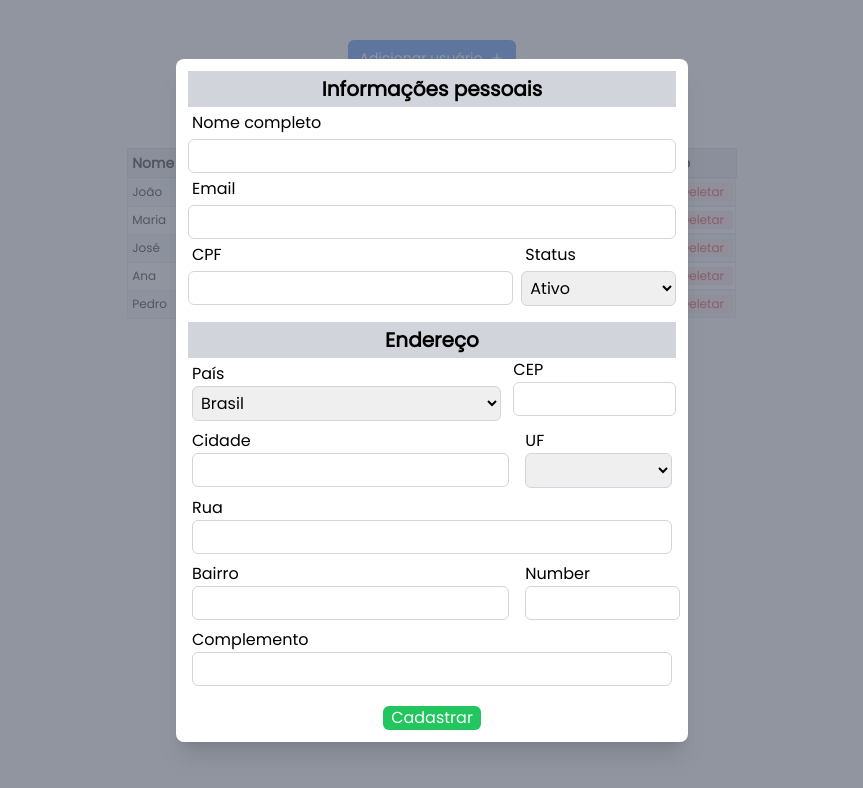
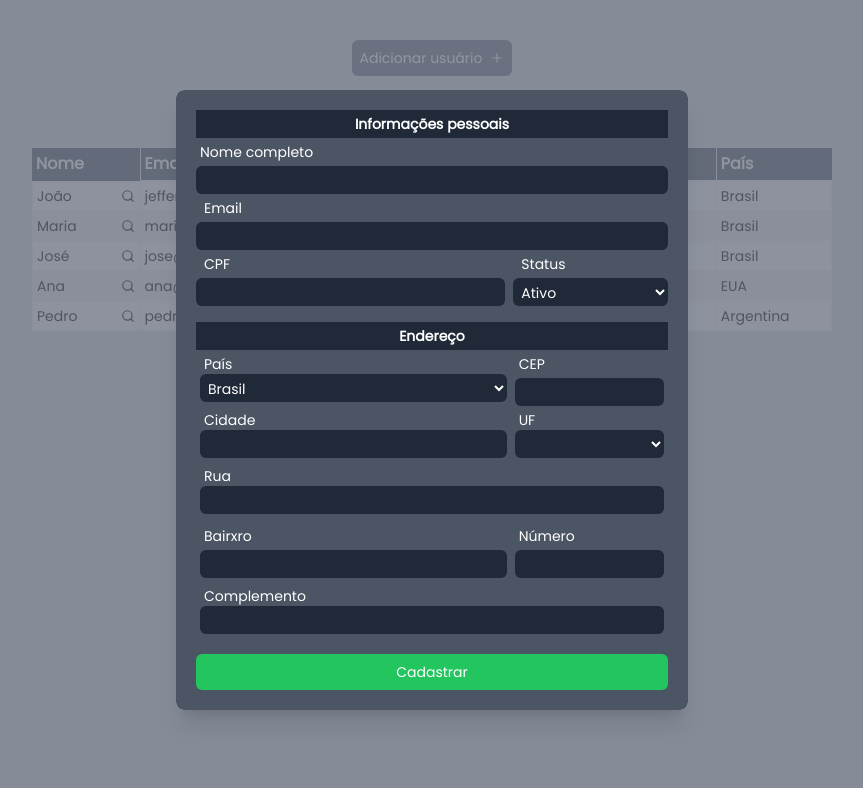
Before and after one commit to jeffersondrs/mobidata-test-frontend, a Next.js app: page / in a window 1280 px wide. Both pictures are taken after typing "Sample" into the empty fields and a click on the button "Adicionar usuário". Shown: the top 788 px of the page, without its empty margins (208-1071 px from the left). Built offline with nearby package versions, Linux system fonts and the light colour scheme.

Commit message:
update: layout and some logic

```diff
--- a/src/app/page.tsx
+++ b/src/app/page.tsx
@@ -21,7 +21,7 @@ export default function Home() {
   const { filteredData } = FilterUser();
 
   return (
-    <main className="flex min-h-screen flex-col items-center justify-start p-10 gap-5">
+    <main className="flex min-h-screen flex-col items-center justify-start p-10 gap-5 bg-gray-300">
       <Modal isOpen={isModalOpen} onClose={() => setIsModalOpen(false)}>
         <Form />
       </Modal>
--- a/src/components/Form/Button/Button.tsx
+++ b/src/components/Form/Button/Button.tsx
@@ -4,17 +4,17 @@ import React from "react";
 import { ButtonProps } from "@/types/globalt-types";
 
 const Button = ({ children, onClick, disabled, buttonType = "button", styles }: ButtonProps) => {
-  let buttonClass = "bg-blue-500 text-white py-2 px-3 rounded-md hover:bg-blue-700 text-sm";
+  let buttonClass = "bg-gray-500 text-white p-2 rounded-md hover:bg-blue-700 text-sm";
 
   switch (buttonType) {
     case "submit":
-      buttonClass = "bg-green-500 text-white px-2 rounded-md hover:bg-green-700";
+      buttonClass = "bg-green-500 text-white w-full p-2 rounded-md hover:bg-green-700";
       break;
     case "update":
-      buttonClass = "bg-yellow-500 text-white px-2 rounded-md hover:bg-yellow-700";
+      buttonClass = "bg-yellow-500 text-white w-full p-2 rounded-md hover:bg-yellow-700";
       break;
     case "delete":
-      buttonClass = "bg-red-500 text-white px-2 rounded-md hover:bg-red-700";
+      buttonClass = "bg-red-500 text-white w-full p-2 rounded-md hover:bg-red-700";
       break;
     case "button":
       buttonClass = styles || buttonClass;
@@ -28,7 +28,7 @@ const Button = ({ children, onClick, disabled, buttonType = "button", styles }:
       onClick={onClick}
       disabled={disabled}
       className={`${buttonClass} ${disabled && "cursor-not-allowed"}
-        transition duration-200 ease-in-out
+        transition duration-200 ease-in-out text-xs sm:text-sm
         ${styles}
       `}
     >
--- a/src/components/Form/Form.tsx
+++ b/src/components/Form/Form.tsx
@@ -4,8 +4,8 @@ import React from "react";
 import { useForm } from "react-hook-form";
 import { zodResolver } from "@hookform/resolvers/zod";
 import { FormSchema, FormInput } from "@/utils/schema-zod";
-import { Button } from "./Button/Button";
 import { ufCidadesList } from "@/utils/utils";
+import { Button } from "@/components/index";
 
 export function Form() {
   const {
@@ -39,62 +39,83 @@ export function Form() {
   };
 
   return (
-    <form onSubmit={handleSubmit(onSubmit)} className="space-y-4 p-3">
-      <div className="">
-        <h1 className="text-xl font-bold bg-gray-300 p-1 text-center">
+    <form
+      onSubmit={handleSubmit(onSubmit)}
+      className="space-y-4 p-5 bg-gray-600"
+    >
+      <div>
+        <h1 className="text-xs sm:text-sm font-bold bg-gray-800 p-1 text-center text-white">
           Informações pessoais
         </h1>
         <div className="flex flex-col">
-          <div className="flex flex-row justify-between items-center p-1">
-            <label htmlFor="name">Nome completo</label>
+          <div className="flex flex-row justify-between items-center p-1 text-white text-xs sm:text-sm">
+            <label htmlFor="name" className="pxx-1">
+              Nome completo
+            </label>
             {errors.name && (
-              <p className="text-red-500 text-xs">{errors.name.message}</p>
+              <p className="text-orange-500 text-xs">{errors.name.message}</p>
             )}
           </div>
           <input
             type="text"
             {...register("name")}
-            className="border border-gray-300 rounded-md p-1"
+            className="rounded-md
+              ring-0 outline-none h-7
+            px-2 bg-gray-800 text-white"
           />
         </div>
         <div className="flex flex-col">
-          <div className="flex flex-row justify-between items-center p-1">
-            <label htmlFor="email">Email</label>
+          <div className="flex flex-row justify-between items-center p-1 text-white text-xs sm:text-sm">
+            <label htmlFor="email" className="px-1">
+              Email
+            </label>
             {errors.email && (
-              <p className="text-red-500 text-xs">{errors.email.message}</p>
+              <p className="text-orange-500 text-xs">{errors.email.message}</p>
             )}
           </div>
           <input
             type="email"
             {...register("email")}
-            className="border border-gray-300 rounded-md p-1"
+            className="rounded-md
+              ring-0 outline-none h-7
+            px-2 bg-gray-800 text-white"
           />
         </div>
-        <div className="flex flex-row gap-2 ">
+        <div className="flex flex-row justify-center items-center gap-2">
           <div className="flex flex-col w-4/6">
-            <div className="flex flex-row justify-between items-center p-1">
-              <label htmlFor="cpf">CPF</label>
+            <div className="flex flex-row justify-between items-center text-white text-xs sm:text-sm p-1">
+              <label htmlFor="cpf" className="px-1">
+                CPF
+              </label>
               {errors.cpf && (
-                <p className="text-red-500 text-xs">{errors.cpf.message}</p>
+                <p className="text-orange-500 text-xs">{errors.cpf.message}</p>
               )}
             </div>
             <input
               type="text"
               {...register("cpf")}
-              className="border border-gray-300 rounded-md p-1"
+              className="rounded-md
+              ring-0 outline-none h-7 text-xs sm:text-sm
+            px-2 bg-gray-800 text-white"
               maxLength={11}
             />
           </div>
           <div className="flex flex-col w-2/6">
-            <div className="flex flex-row justify-between items-center p-1">
-              <label htmlFor="status">Status</label>
+            <div className="flex flex-row justify-between items-center text-white text-xs sm:text-sm p-1">
+              <label htmlFor="status" className="px-1">
+                Status
+              </label>
               {errors.status && (
-                <p className="text-red-500 text-xs">{errors.status.message}</p>
+                <p className="text-orange-500 text-xs">
+                  {errors.status.message}
+                </p>
               )}
             </div>
             <select
               {...register("status")}
-              className="border border-gray-300 rounded-md p-1"
+              className="rounded-md
+              ring-0 outline-none h-7 text-xs sm:text-sm
+            p-1 bg-gray-800 text-white"
             >
               <option value="active">Ativo</option>
               <option value="inactive">Inativo</option>
@@ -102,16 +123,20 @@ export function Form() {
           </div>
         </div>
       </div>
-      <div className="gap-2">
-        <h1 className="text-xl font-bold bg-gray-300 p-1 text-center">
+      <div>
+        <h1 className="text-xs sm:text-sm font-bold bg-gray-800 text-white p-1 text-center">
           Endereço
         </h1>
-        <div className="flex flex-row gap-2">
-          <div className="flex flex-col w-4/6 p-1">
-            <label htmlFor="country">País</label>
+        <div className="flex flex-row justify-center items-center">
+          <div className="flex flex-col w-4/6 px-1 text-white text-xs sm:text-sm">
+            <label htmlFor="country" className="px-1">
+              País
+            </label>
             <select
               {...register("country")}
-              className="border border-gray-300 rounded-md p-1"
+              className="rounded-md
+              ring-0 outline-none h-7
+            p-1 bg-gray-800 text-white"
             >
               <option value="Brasil">Brasil</option>
               <option value="EUA">EUA</option>
@@ -120,66 +145,82 @@ export function Form() {
               <option value="Uruguai">Uruguai</option>
             </select>
             {errors.country && (
-              <p className="text-red-500 text-xs">{errors.country.message}</p>
+              <p className="text-orange-500 text-xs">
+                {errors.country.message}
+              </p>
             )}
           </div>
-          <div className="flex flex-col w-2/6">
-            <div className="flex flex-row justify-between items-center ">
+          <div className="flex flex-col w-2/6 px-1">
+            <div className="flex flex-row justify-between items-center text-white text-xs sm:text-sm p-1">
               <label htmlFor="cep">CEP</label>
               {errors.cep && (
-                <p className="text-red-500 text-xs">{errors.cep.message}</p>
+                <p className="text-orange-500 text-xs">{errors.cep.message}</p>
               )}
             </div>
             <input
               type="text"
               {...register("cep")}
-              className="border border-gray-300 rounded-md p-1"
+              className="rounded-md
+              ring-0 outline-none h-7 text-xs sm:text-sm
+            p-2 bg-gray-800 text-white"
               maxLength={8}
             />
           </div>
         </div>
-        <div className="flex flex-row gap-2">
-          <div className="flex flex-col w-4/6 p-1">
-            <label htmlFor="city">Cidade</label>
+        <div className="flex flex-row justify-center items-center">
+          <div className="flex flex-col w-4/6 p-1 text-white text-xs sm:text-sm">
+            <label htmlFor="city" className="px-1">
+              Cidade
+            </label>
             <input
               type="text"
               {...register("city")}
-              className="border border-gray-300 rounded-md p-1"
+              className="rounded-md
+              ring-0 outline-none h-7 text-xs sm:text-sm
+            p-2 bg-gray-800 text-white"
             />
             {errors.city && (
-              <p className="text-red-500 text-xs">{errors.city.message}</p>
+              <p className="text-orange-500 text-xs">{errors.city.message}</p>
             )}
           </div>
-          <div className="flex flex-col w-2/6 p-1">
-            <label htmlFor="state">UF</label>
+          <div className="flex flex-col w-2/6 p-1 text-white text-xs sm:text-sm">
+            <label htmlFor="state" className="px-1">
+              UF
+            </label>
             <select
               {...register("state")}
-              className="border border-gray-300 rounded-md p-1"
+              className="rounded-md
+              ring-0 outline-none h-7
+            px-1 bg-gray-800 text-white"
             >
               {ufCidadesList}
             </select>
             {errors.state && (
-              <p className="text-red-500 text-xs">{errors.state.message}</p>
+              <p className="text-orange-500 text-xs">{errors.state.message}</p>
             )}
           </div>
         </div>
-        <div className="flex flex-col p-1">
-          <label htmlFor="street">Rua</label>
+        <div className="flex flex-col p-1 text-white text-xs sm:text-sm">
+          <label htmlFor="street" className="px-1">
+            Rua
+          </label>
           <input
             type="text"
             {...register("street")}
-            className="border border-gray-300 rounded-md p-1"
+            className="rounded-md
+              ring-0 outline-none h-7
+            p-2 bg-gray-800 text-white"
           />
           {errors.street && (
-            <p className="text-red-500 text-xs">{errors.street.message}</p>
+            <p className="text-orange-500 text-xs">{errors.street.message}</p>
           )}
         </div>
-        <div className="flex flex-row gap-2">
+        <div className="flex flex-row items-center justify-center">
           <div className="flex flex-col w-4/6 p-1">
-            <div className="flex flex-row justify-between items-center ">
-              <label htmlFor="neighborhood">Bairro</label>
+            <div className="flex flex-row justify-between items-center text-white text-xs sm:text-sm p-1">
+              <label htmlFor="neighborhood">Bairxro</label>
               {errors.neighborhood && (
-                <p className="text-red-500 text-xs">
+                <p className="text-orange-500 text-xs">
                   {errors.neighborhood.message}
                 </p>
               )}
@@ -187,33 +228,44 @@ export function Form() {
             <input
               type="text"
               {...register("neighborhood")}
-              className="border border-gray-300 rounded-md p-1"
+              className="rounded-md
+              ring-0 outline-none h-7 text-xs sm:text-sm
+            p-2 bg-gray-800 text-white"
             />
           </div>
-          <div className="flex flex-col w-2/6 p-1">
-            <div className="flex flex-row justify-between items-center ">
-              <label htmlFor="number">Number</label>
+          <div className="flex flex-col w-2/6 px-1 text-white text-xs sm:text-sm">
+            <div className="flex flex-row justify-between items-center p-1">
+              <label htmlFor="number">Número</label>
               {errors.number && (
-                <p className="text-red-500 text-xs">{errors.number.message}</p>
+                <p className="text-orange-500 text-xs">
+                  {errors.number.message}
+                </p>
               )}
             </div>
             <input
               type="text"
               {...register("number")}
-              className="border border-gray-300 rounded-md p-1"
+              className="rounded-md
+              ring-0 outline-none h-7
+            p-2 bg-gray-800 text-white"
             />
           </div>
         </div>
-
-        <div className="flex flex-col p-1">
-          <label htmlFor="complement">Complemento</label>
+        <div className="flex flex-col p-1 text-white text-xs sm:text-sm">
+          <label htmlFor="complement" className="px-1">
+            Complemento
+          </label>
           <input
             type="text"
             {...register("complement")}
-            className="border border-gray-300 rounded-md p-1"
+            className="rounded-md
+              ring-0 outline-none h-7
+            p-2 bg-gray-800 text-white"
           />
           {errors.complement && (
-            <p className="text-red-500 text-xs">{errors.complement.message}</p>
+            <p className="text-orange-500 text-xs">
+              {errors.complement.message}
+            </p>
           )}
         </div>
       </div>
--- a/src/components/SearchForm/SearchForm.tsx
+++ b/src/components/SearchForm/SearchForm.tsx
@@ -20,7 +20,7 @@ const SearchForm = ({ onSubmit }: SearchFormProps) => {
         type="text"
         name="search"
         placeholder="Pesquisar"
-        className="border border-gray-300 rounded-md p-1 px-2 text-sm min-w-60 focus:ring-1 focus:border-blue-300 focus:outline-none"
+        className="border border-gray-300 rounded-md p-1 px-2 text-sm min-w-60 focus:ring-1 focus:border-gray-300 focus:outline-none"
         value={searchTerm}
         onChange={(e) => setSearchTerm(e.target.value)}
       />
--- a/src/components/Table/Table.tsx
+++ b/src/components/Table/Table.tsx
@@ -1,8 +1,8 @@
 import React, { useState } from "react";
-import { Button } from "../Form/Button/Button";
 import { UserListProps } from "@/types/globalt-types";
 import { FormInput } from "@/utils/schema-zod";
-import { MoveDown } from "lucide-react";
+import Link from "next/link";
+import { Search } from "lucide-react";
 
 const Table = ({ users }: UserListProps) => {
   const [sortedUsers, setSortedUsers] = useState(users);
@@ -33,50 +33,46 @@ const Table = ({ users }: UserListProps) => {
   };
 
   return (
-    <table>
+    <>
+      <div className="w-full flex flex-col justify-center items-center">
+        <table className="w-full table-auto max-w-[50rem]">
           <thead>
-        <tr className="p-2 w-full bg-gray-200">
+            <tr className="text-sm sm:text-base">
               <th
-            className="w-40 text-start border-gray-300 border p-1 text-sm cursor-pointer"
+                className="text-left cursor-pointer p-1 bg-gray-600 text-white border-r"
                 onClick={() => handleSort("name")}
               >
-            <div className="flex flex-row justify-between items-center">
                 Nome
-              {sortBy === "name" && sortOrder === "asc" ? (
-                <MoveDown size={9} className="transform rotate-180" />
-              ) : (
-                <MoveDown size={9} />
-              )}
-            </div>
               </th>
               <th
-            className="w-40 text-start border-gray-300 border p-1 text-sm cursor-pointer "
+                className="text-left cursor-pointer p-1 bg-gray-600 text-white border-r "
+                onClick={() => handleSort("email")}
+              >
+                Email
+              </th>
+              <th
+                className="text-left cursor-pointer p-1 bg-gray-600 text-white border-r "
+                onClick={() => handleSort("status")}
+              >
+                Status
+              </th>
+              <th
+                className="text-left cursor-pointer p-1 bg-gray-600 text-white border-r "
                 onClick={() => handleSort("city")}
               >
-            <div className="flex flex-row justify-between items-center">
                 Cidade
-              {sortBy === "city" && sortOrder === "asc" ? (
-                <MoveDown size={9} className="transform rotate-180" />
-              ) : (
-                <MoveDown size={9} />
-              )}
-            </div>
               </th>
               <th
-            className="w-40 text-start border-gray-300 border p-1 text-sm cursor-pointer "
-            onClick={() => handleSort("status")}
+                className="text-left cursor-pointer p-1 bg-gray-600 text-white border-r "
+                onClick={() => handleSort("state")}
               >
-            <div className="flex flex-row justify-between items-center">
-              Status
-              {sortBy === "status" && sortOrder === "asc" ? (
-                <MoveDown size={9} className="transform rotate-180" />
-              ) : (
-                <MoveDown size={9} />
-              )}
-            </div>
+                Estado
               </th>
-          <th className="w-28 text-center border-gray-300 border p-1 text-sm">
-            Ação
+              <th
+                className="text-left cursor-pointer p-1 bg-gray-600 text-white "
+                onClick={() => handleSort("country")}
+              >
+                País
               </th>
             </tr>
           </thead>
@@ -84,39 +80,35 @@ const Table = ({ users }: UserListProps) => {
             {sortedUsers.map((user, index) => (
               <tr
                 key={index}
-            className={`${index % 2 === 0 ? "bg-gray-100" : "bg-white"}`}
+                className={`${
+                  index % 2 === 0 ? "bg-gray-100" : "bg-gray-200"
+                } text-left sm:text-sm text-xs `}
               >
-            <td className="w-40 text-start border p-1 text-xs">{user.name}</td>
-            <td className="w-40 text-start border p-1 text-xs">{user.city}</td>
-            <td className="w-40 text-start border p-1 text-xs">
-              {user.status === "ativo" ? (
-                <span className="text-green-600">{user.status}</span>
-              ) : (
-                <span className="text-red-600">{user.status}</span>
-              )}
+                <td className="p-1 border flex flex-row justify-between items-center">
+                  {user.name}
+                  <Link href={`/profile/${user.name}`} key={index}>
+                    <Search size={14} className="ml-2" />
+                  </Link>
                 </td>
-            <td className="w-32 text-center border p-1 flex flex-row justify-center items-center h-full">
-              <div className="flex lex-row gap-2">
-                <Button
-                  buttonType="button"
-                  styles="text-blue-600 text-xs rounded-sm hover:text-blue-600 border px-2 bg-blue-100 hover:bg-blue-300"
-                  onClick={() => console.log("Editando")}
+                <td className="p-1 border">{user.email}</td>
+                <td
+                  className={
+                    user.status === "Ativo"
+                      ? "p-1 border text-green-500"
+                      : "p-1 border text-red-500"
+                  }
                 >
-                  Editar
-                </Button>
-                <Button
-                  buttonType="button"
-                  styles="text-red-600 text-xs rounded-sm hover:text-red-600 border px-2 bg-red-100 hover:bg-red-300"
-                  onClick={() => console.log("Deletando")}
-                >
-                  Deletar
-                </Button>
-              </div>
+                  {user.status}
                 </td>
+                <td className="p-1 border">{user.city}</td>
+                <td className="p-1 border">{user.state}</td>
+                <td className="p-1 border">{user.country}</td>
               </tr>
             ))}
           </tbody>
         </table>
+      </div>
+    </>
   );
 };
 
--- a/src/utils/schema-zod.tsx
+++ b/src/utils/schema-zod.tsx
@@ -1,6 +1,7 @@
 import { z } from "zod";
 
 export const FormSchema = z.object({
+  id: z.string(),
   name: z.string().min(3, { message: "Nome é obrigatório" }),
   email: z
     .string()
--- a/src/utils/utils.tsx
+++ b/src/utils/utils.tsx
@@ -38,6 +38,7 @@ export const ufCidadesList = ufCidades.map((uf) => (
 
 export const usersData: FormInput[] = [
   {
+    id: "1",
     name: "João",
     city: "São Paulo",
     status: "Ativo",
@@ -52,6 +53,7 @@ export const usersData: FormInput[] = [
     country: "Brasil",
   },
   {
+    id: "2",
     name: "Maria",
     city: "Rio de Janeiro",
     status: "Ativo",
@@ -66,6 +68,7 @@ export const usersData: FormInput[] = [
     country: "Brasil",
   },
   {
+    id: "3",
     name: "José",
     city: "Belo Horizonte",
     status: "Inativo",
@@ -80,6 +83,7 @@ export const usersData: FormInput[] = [
     country: "Brasil",
   },
   {
+    id: "4",
     name: "Ana",
     city: "San Diego",
     status: "Ativo",
@@ -94,6 +98,7 @@ export const usersData: FormInput[] = [
     country: "EUA",
   },
   {
+    id: "5",
     name: "Pedro",
     city: "Buenos Aires",
     status: "Inativo",
```
Also changed, not shown: src/app/profile/[id]/page.tsx (added, +9 -0 lines). Lines whose indentation alone changed are shown as unchanged.
